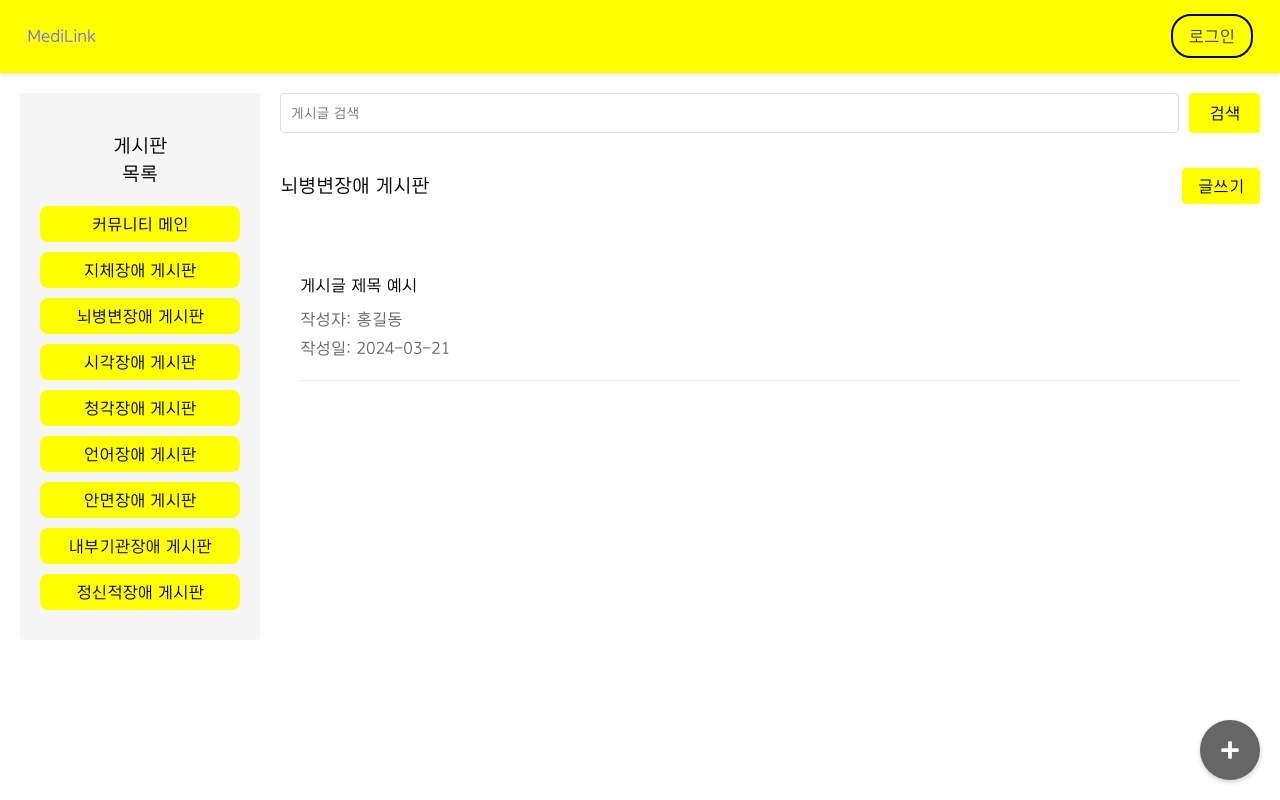
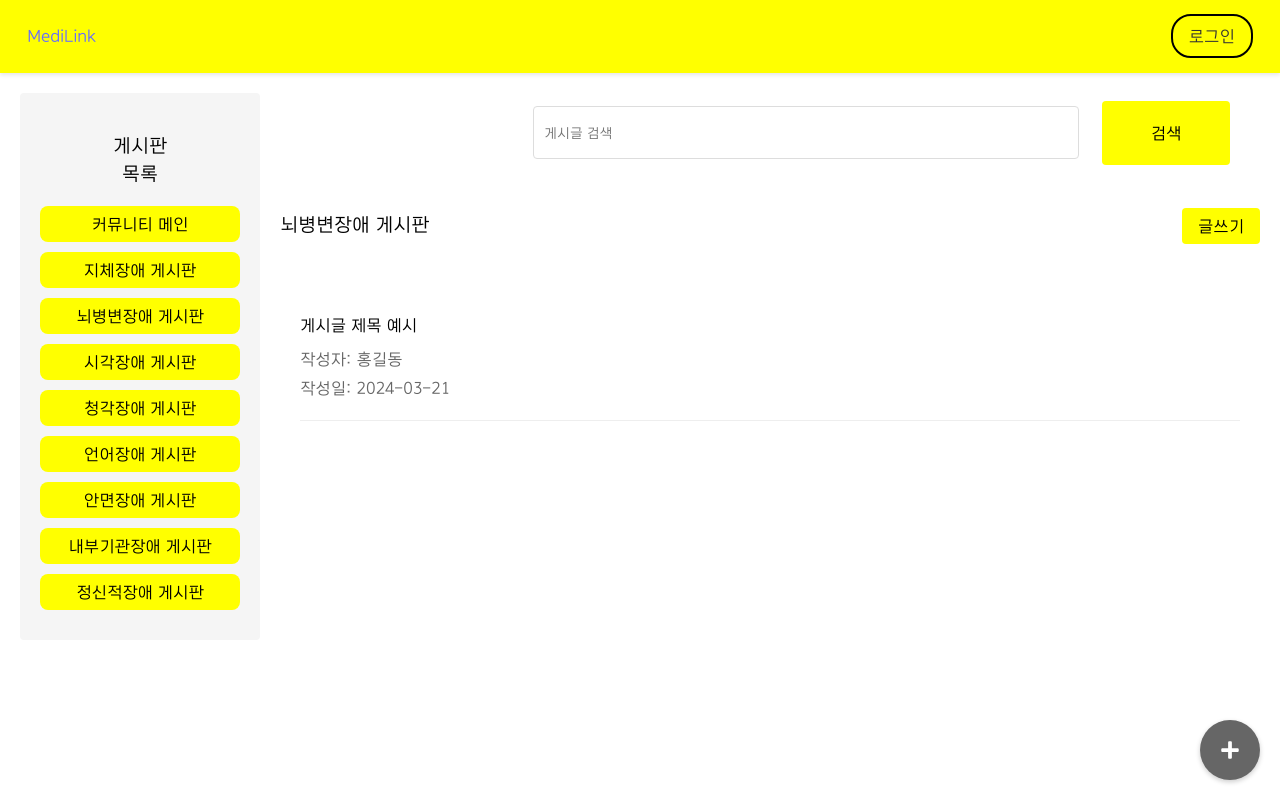
Before and after one commit to davJ-star/hanwha-ieum-seongwook, a React (Vite) app in the folder frontend/my-react-app/: page /BLDcommu in a window 1280 px wide. Shown: the top 800 px of the page. Built offline with nearby package versions, Linux system fonts and the light colour scheme.

Commit message:
style: improve search input and button dimensions for better usability

```diff
--- a/frontend/my-react-app/src/styles/pages/commu.css
+++ b/frontend/my-react-app/src/styles/pages/commu.css
@@ -120,22 +120,27 @@
   .search-input {
     flex: 1;
     padding: 10px;
+    margin: 1em;
+    margin-left: 19em;
     border: 1px solid #ddd;
     border-radius: 4px;
     color: #000000;
-    height: 40px;
+    height: 4em;
     box-sizing: border-box;
   }
 
   .search-button {
+    min-width: 8em;
+    min-height: 4em;
     margin-left: 10px;
+    margin-right: 30px;
     padding: 0 24px;
     border: none;
     background-color: #4caf50;
     color: white;
     border-radius: 4px;
     cursor: pointer;
-    height: 40px;
+    height: 3.5em;
     box-sizing: border-box;
   }
 
```
